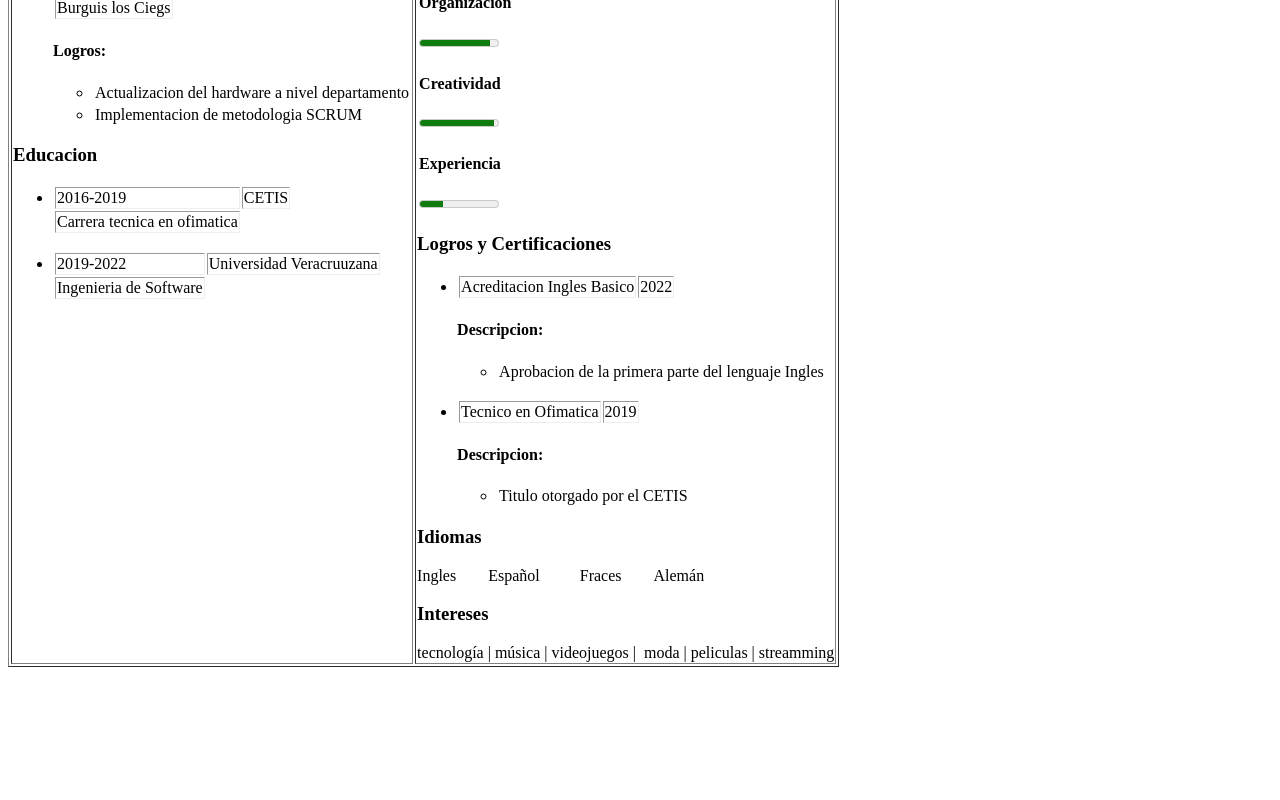
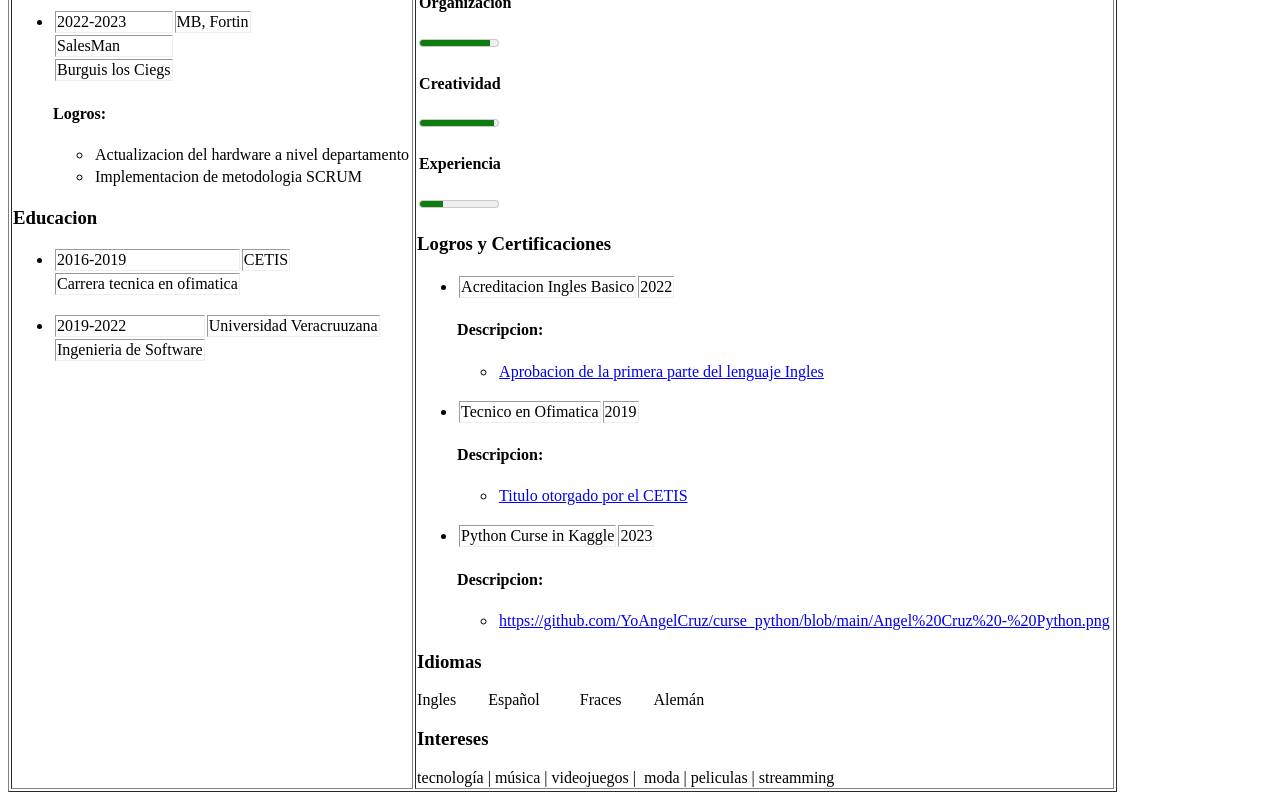
Before and after one commit to YoAngelCruz/YoAngelCruz.github.io, an Angular app: page / in a window 1280 px wide. Shown: the part 795-1595 px from the top of the page. Before the commit the page ends 1470 px from the top, so only its background shows below. Built offline with nearby package versions, Linux system fonts and the light colour scheme.

Commit message:
add 2 lessons

```diff
--- a/src/app/achievements-and-certificates/achievements-and-certificates.component.html
+++ b/src/app/achievements-and-certificates/achievements-and-certificates.component.html
@@ -9,7 +9,7 @@
         <ul *ngFor="let desc of cr.certificado">
             <li>
                 <tr>
-                    {{ desc.descripcion }}
+                    <a [href]="desc.descripcion" target="_blank">{{ desc.descripcion }}</a>
                 </tr>
             </li>
         </ul>
--- a/src/app/achievements-and-certificates/achievements-and-certificates.component.ts
+++ b/src/app/achievements-and-certificates/achievements-and-certificates.component.ts
@@ -27,9 +27,17 @@ export class AchievementsAndCertificatesComponent implements OnInit {
         {descripcion:"Titulo otorgado por el CETIS"},
       ]
     };
+    let cert3 = {
+      logro:"Python Curse in Kaggle",
+      fecha:"2023",
+      certificado : [
+        {descripcion:"https://github.com/YoAngelCruz/curse_python/blob/main/Angel%20Cruz%20-%20Python.png"},
+      ]
+    };
 
     this.certificates.push(cert1);
     this.certificates.push(cert2);
+    this.certificates.push(cert3);
 
   }
 
```
